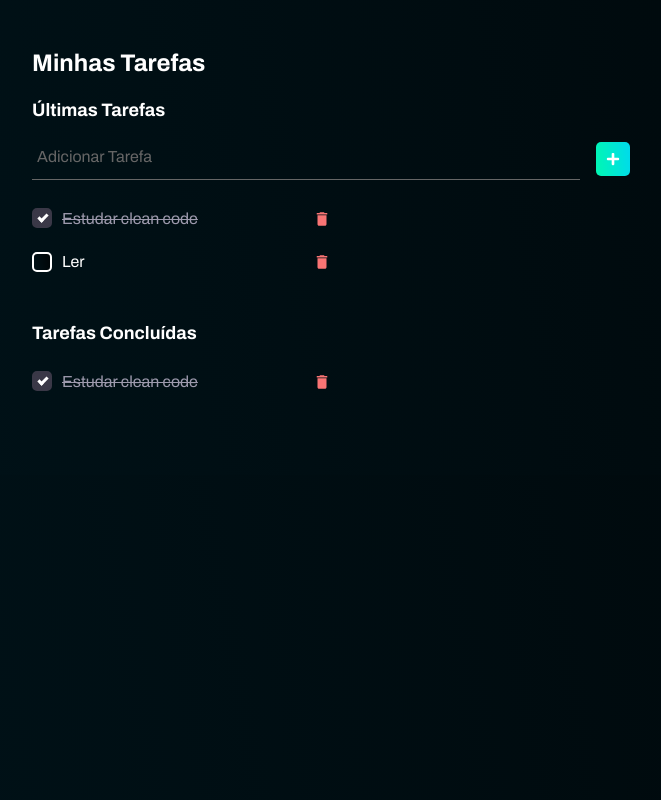
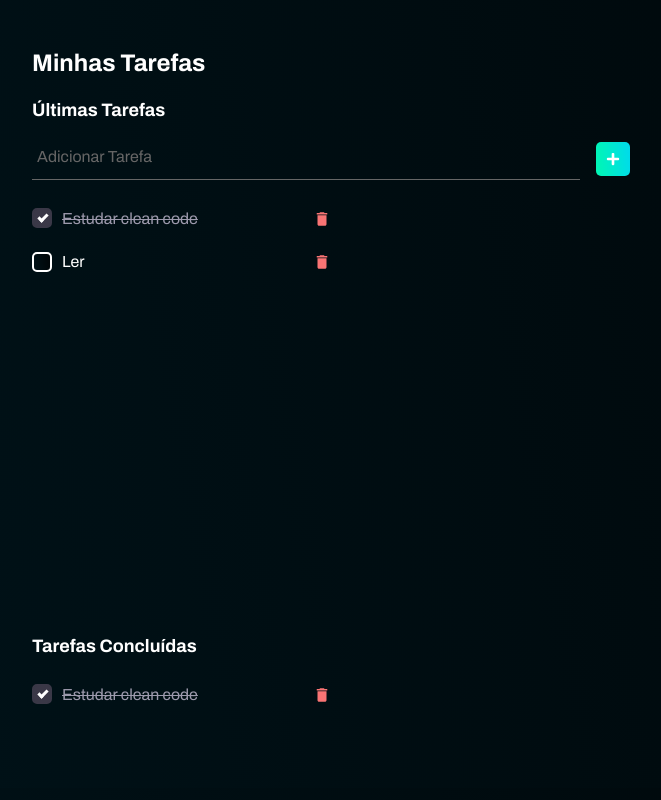
Before and after one commit to wendryuslima/task-manager-frontend, a React (Create React App) app: page / in a window 1280 px wide. Shown: the whole page, without its empty margins (53-714 px from the left). Built offline with nearby package versions, Linux system fonts and the light colour scheme; no server answers.

Commit message:
fix: add scroll on task list

```diff
--- a/src/components/styles/Task.scss
+++ b/src/components/styles/Task.scss
@@ -5,6 +5,7 @@
   max-width: 60%;
   padding-top: 50px;
 
+  overflow-y: hidden;
   flex: auto;
 
   @media (max-width: 1024px) {
@@ -57,6 +58,7 @@
     .tasks-list {
       overflow-y: auto;
       margin-top: 28px;
+      height: 400px;
     }
   }
 
```
